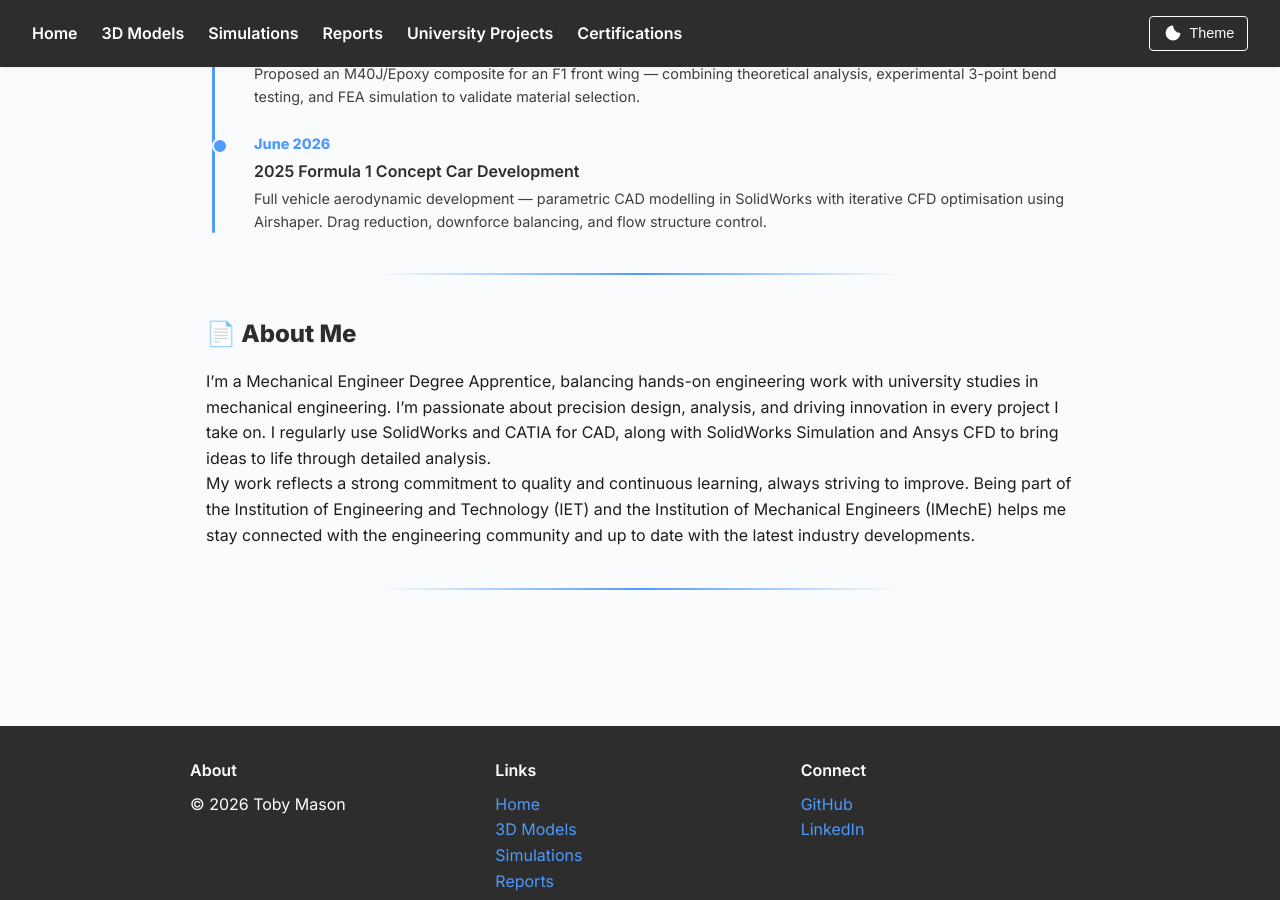
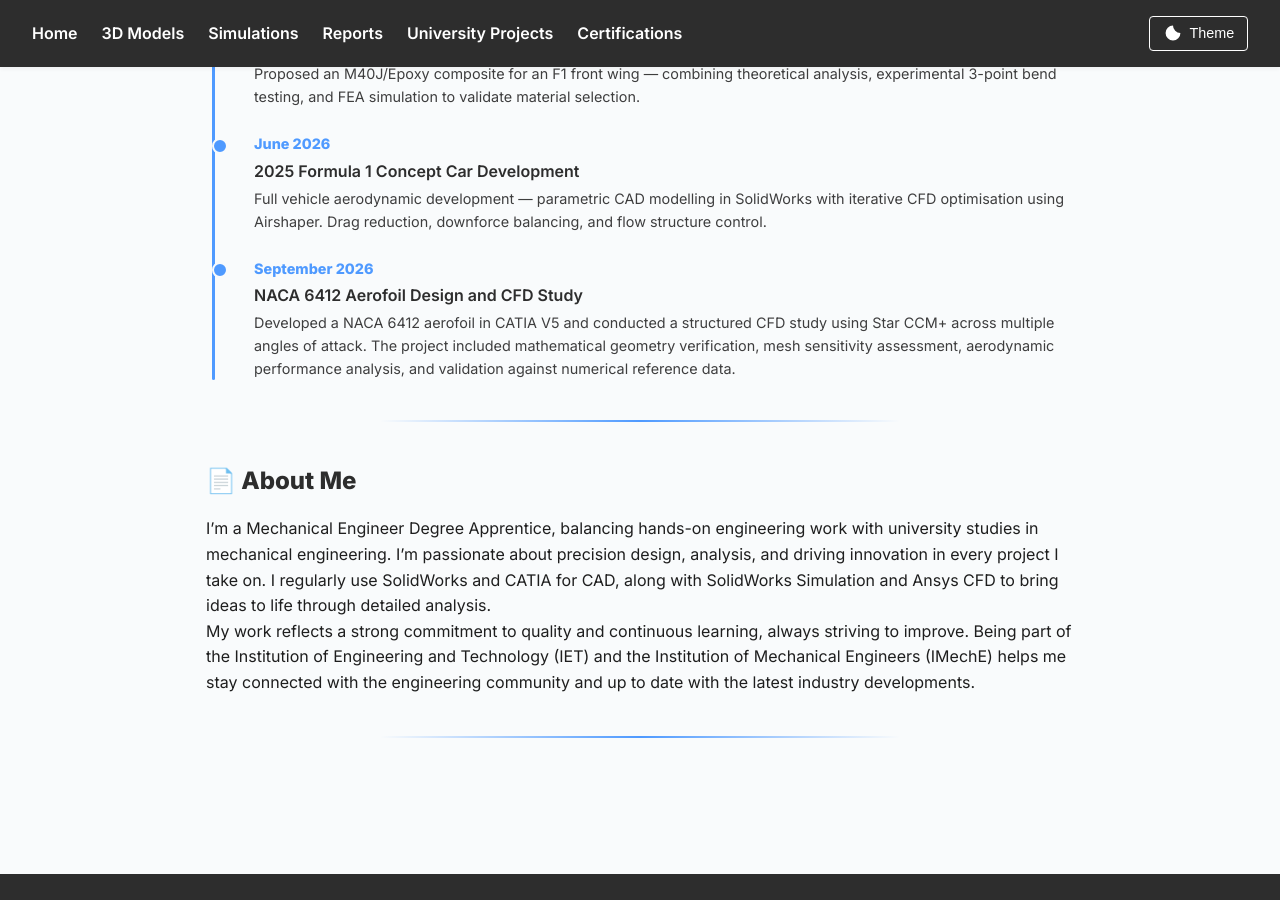
Before and after one commit to tob-mas/engineeringportfolio, a Jekyll site: the page built from index.md, in a window 1280 px wide and 900 px high, scrolled down 2576 px. Built offline with Jekyll 4.4.1, drawn with Linux system fonts in a browser that asks for light colours.

Commit message:
Update index.md

```diff
--- a/index.md
+++ b/index.md
@@ -127,6 +127,12 @@ Work related to Formula Student, including design, analysis, and contributions t
     <div class="timeline-desc">Full vehicle aerodynamic development — parametric CAD modelling in SolidWorks with iterative CFD optimisation using Airshaper. Drag reduction, downforce balancing, and flow structure control.</div>
   </div>
 
+<div class="timeline-item">
+    <div class="timeline-date">September 2026</div>
+    <div class="timeline-title">NACA 6412 Aerofoil Design and CFD Study</div>
+    <div class="timeline-desc">Developed a NACA 6412 aerofoil in CATIA V5 and conducted a structured CFD study using Star CCM+ across multiple angles of attack. The project included mathematical geometry verification, mesh sensitivity assessment, aerodynamic performance analysis, and validation against numerical reference data.</div>
+  </div>
+
 </div>
 
 ---
```
